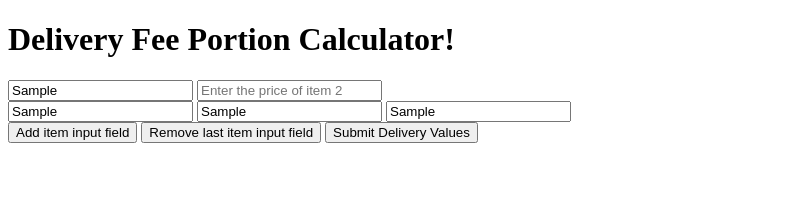
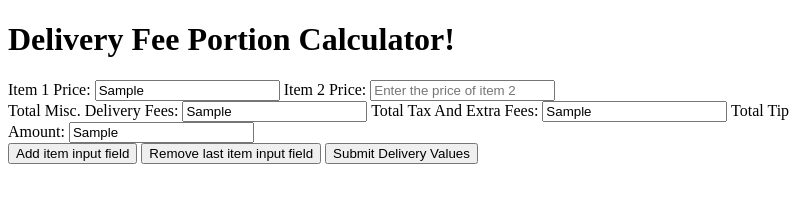
Before and after one commit to prcbass/deliveryfeeportioncalculator, an Electron app: page index.html in a window 800 px wide. Both pictures are taken after typing "Sample", "Sample", "Sample", "Sample" into the empty fields and a click on the button "Add item input field". Drawn offline with nearby package versions, Linux system fonts and the light colour scheme.

Commit message:
Dynamically added input fields now also receive labels. Add labels to static input fields

```diff
--- a/index.html
+++ b/index.html
@@ -8,11 +8,15 @@
     <script>window.$ = window.jQuery = require('./node_modules/jquery/dist/jquery.js');</script>
     <h1>Delivery Fee Portion Calculator!</h1>
     <div id="orderInputContainer">
+      <label for="itemOneInput">Item 1 Price:</label>
       <input id="itemOneInput" type="text" placeholder="Enter the price of item 1!" autofocus></input>
     </div>
     <div>
+      <label for="orderMainDeliveryFee">Total Misc. Delivery Fees: </label>
       <input id="orderMainDeliveryFee" type="text" placeholder="Enter total misc. delivery fees"></input>
+      <label for="orderTaxAndFees">Total Tax And Extra Fees: </label>
       <input id="orderTaxAndFees" type="text" placeholder="Enter taxes and other fees field."></input>
+      <label for="orderTip">Total Tip Amount: </label>
       <input id="orderTip" type="text" placeholder="Enter the tip amount."></input>
     </div>
     <button id="inputAdd">Add item input field</button>
@@ -73,7 +77,11 @@
         console.log(inputCount);
 
         let divToAdd = window.$('#orderInputContainer');
+        let inputLabel = window.$('<label for=' + dynamicInputId + '>Item ' + inputCount + ' Price: </label>');
+
+        divToAdd.append(inputLabel);
         divToAdd.append(input);
+
       });
 
       //TODO: FIX THIS
```
